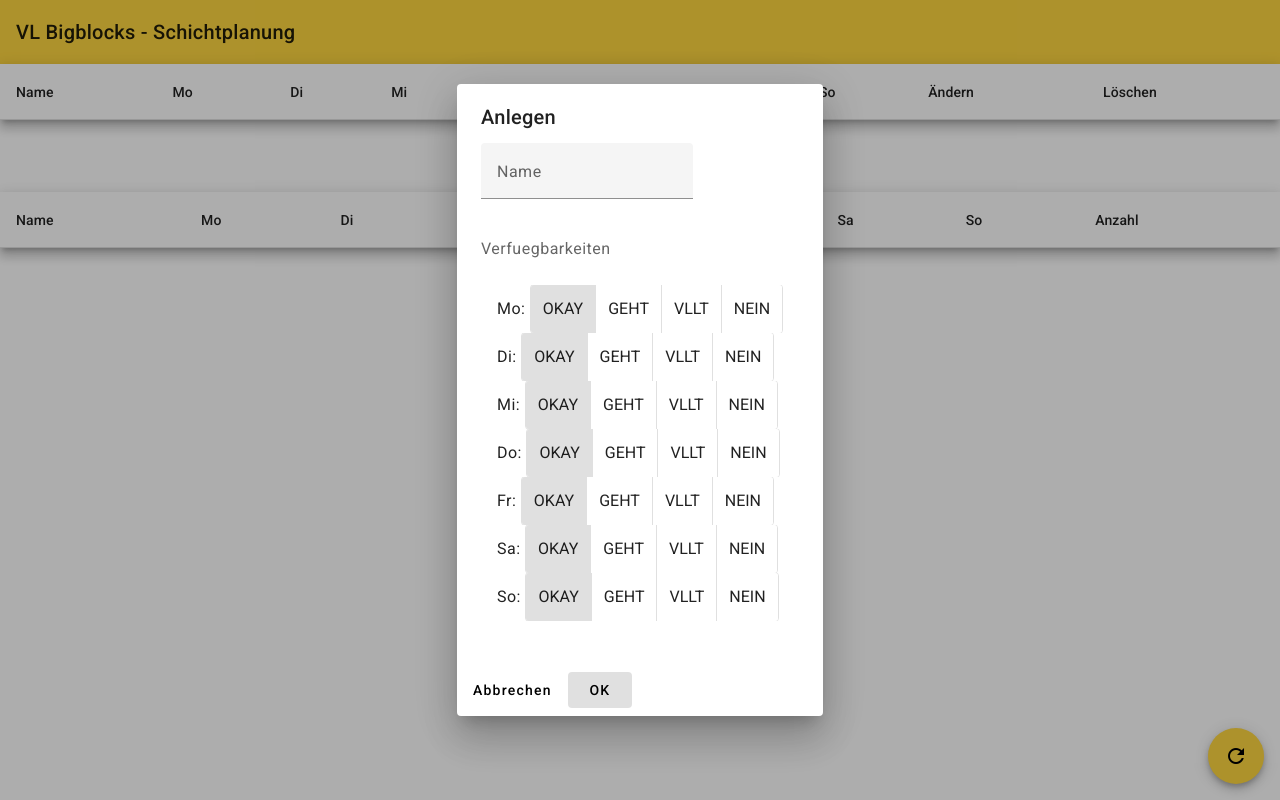
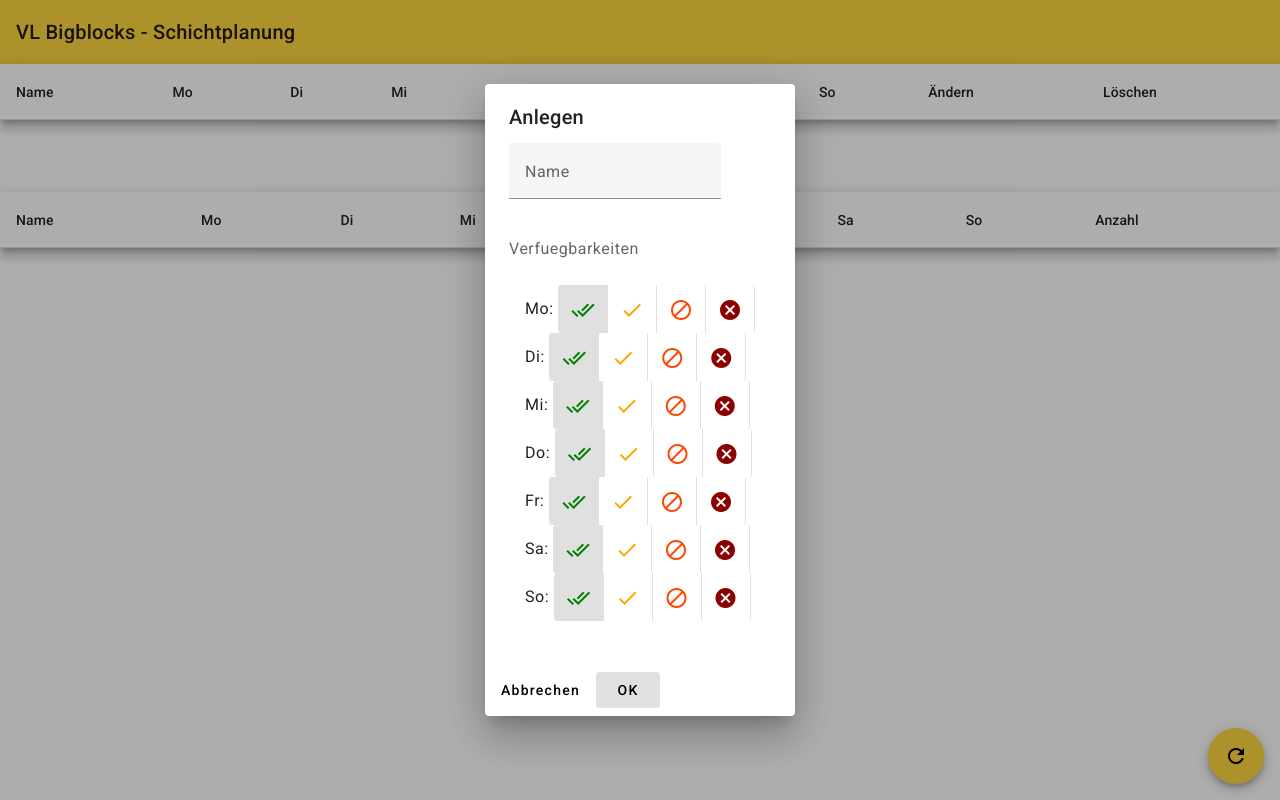
Before and after one commit to TiloHeidasch/vlbb, an Angular app: page / in a window 1280 px wide. Both pictures are taken after a click on the button "add". Built offline with nearby package versions, Linux system fonts and the light colour scheme.

Commit message:
Removes Logging

```diff
--- a/src/app/app.module.ts
+++ b/src/app/app.module.ts
@@ -3,7 +3,6 @@ import { FormsModule } from '@angular/forms';
 import { BrowserModule } from '@angular/platform-browser';
 
 import { AppComponent } from './app.component';
-import { DayAvailabilitySelectorComponent } from './day-availability-selector/day-availability-selector.component';
 import { BrowserAnimationsModule } from '@angular/platform-browser/animations';
 import { MaterialModule } from '../material.module';
 import { MitarbeiterDialogComponent } from './mitarbeiter-dialog/mitarbeiter-dialog.component';
@@ -14,7 +13,6 @@ import { TagEingeplantTableEntryComponent } from './tag-eingeplant-table-entry/t
 @NgModule({
   declarations: [
     AppComponent,
-    DayAvailabilitySelectorComponent,
     MitarbeiterDialogComponent,
     CreateMitarbeiterDialogTagVerfuegbarkeitComponent,
     TagVerfuegbarkeitTableEntryComponent,
--- a/src/app/day-availability-selector/day-availability-selector.component.html
+++ /dev/null
@@ -1 +0,0 @@
-<p>day-availability-selector works!</p>
--- a/src/app/mitarbeiter-dialog-tag-verfuegbarkeit/mitarbeiter-dialog-tag-verfuegbarkeit.component.html
+++ b/src/app/mitarbeiter-dialog-tag-verfuegbarkeit/mitarbeiter-dialog-tag-verfuegbarkeit.component.html
@@ -1,6 +1,6 @@
 <mat-button-toggle-group name="verfuegbarkeit"  >
-  <mat-button-toggle [checked]="verfuegbarkeit==='OKAY'" (click)="click('OKAY')">OKAY</mat-button-toggle>
-  <mat-button-toggle [checked]="verfuegbarkeit==='GEHT'" (click)="click('GEHT')">GEHT</mat-button-toggle>
-  <mat-button-toggle [checked]="verfuegbarkeit==='VLLT'" (click)="click('VLLT')">VLLT</mat-button-toggle>
-  <mat-button-toggle [checked]="verfuegbarkeit==='NEIN'" (click)="click('NEIN')">NEIN</mat-button-toggle>
+  <mat-button-toggle [checked]="verfuegbarkeit==='OKAY'" (click)="click('OKAY')"><mat-icon style="color: green;">done_all</mat-icon></mat-button-toggle>
+  <mat-button-toggle [checked]="verfuegbarkeit==='GEHT'" (click)="click('GEHT')"><mat-icon style="color: orange;">done</mat-icon></mat-button-toggle>
+  <mat-button-toggle [checked]="verfuegbarkeit==='VLLT'" (click)="click('VLLT')"><mat-icon style="color: orangered;">block</mat-icon></mat-button-toggle>
+  <mat-button-toggle [checked]="verfuegbarkeit==='NEIN'" (click)="click('NEIN')"><mat-icon style="color: darkred;">cancel</mat-icon></mat-button-toggle>
 </mat-button-toggle-group>
```
Also changed, not shown: src/app/app.component.ts (+0 -33 lines), src/app/day-availability-selector/day-availability-selector.component.ts (deleted, +0 -10 lines), src/app/day-availability-selector/day-availability-selector.component.css (deleted), 1 other file (tests, documents, lock files or other folders).
